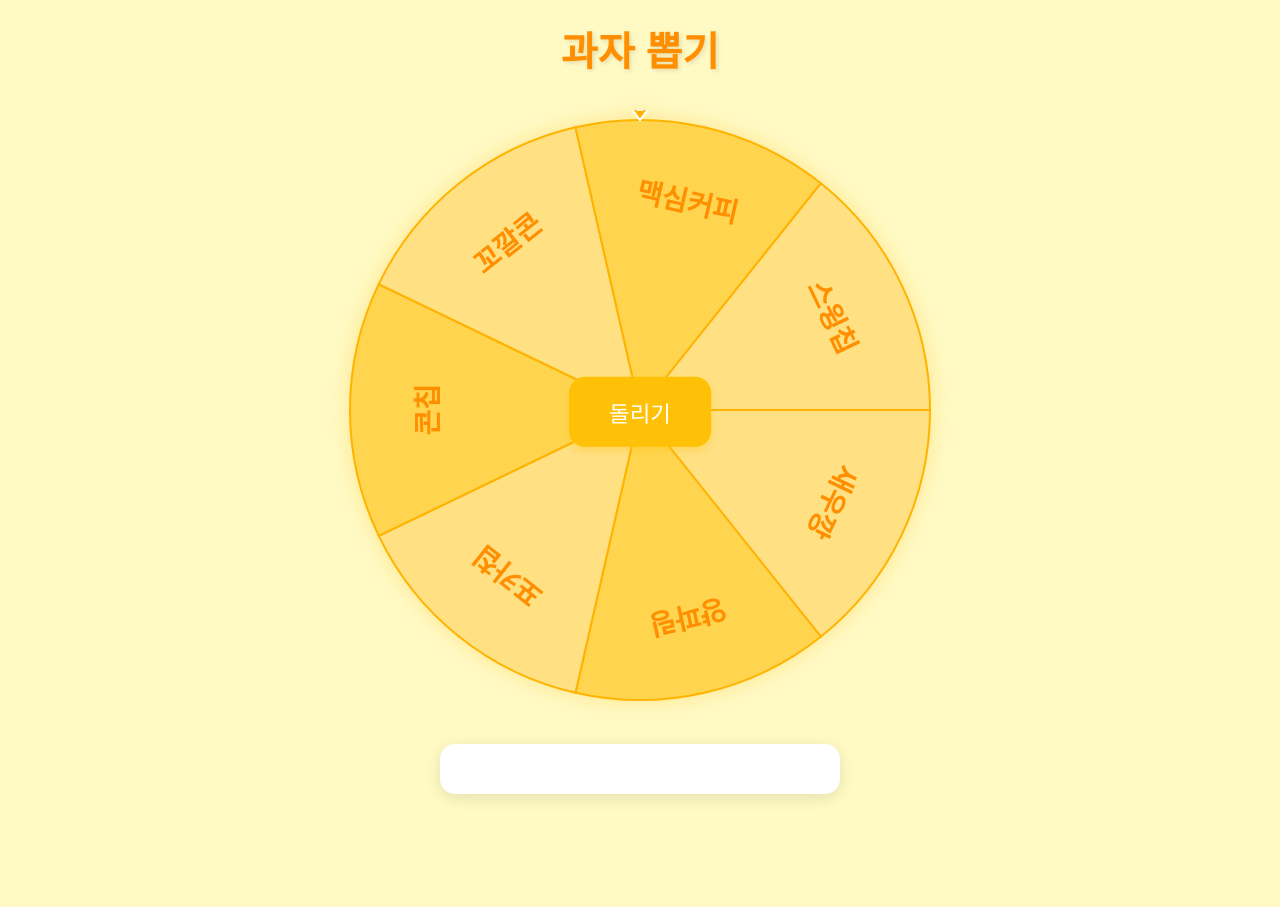
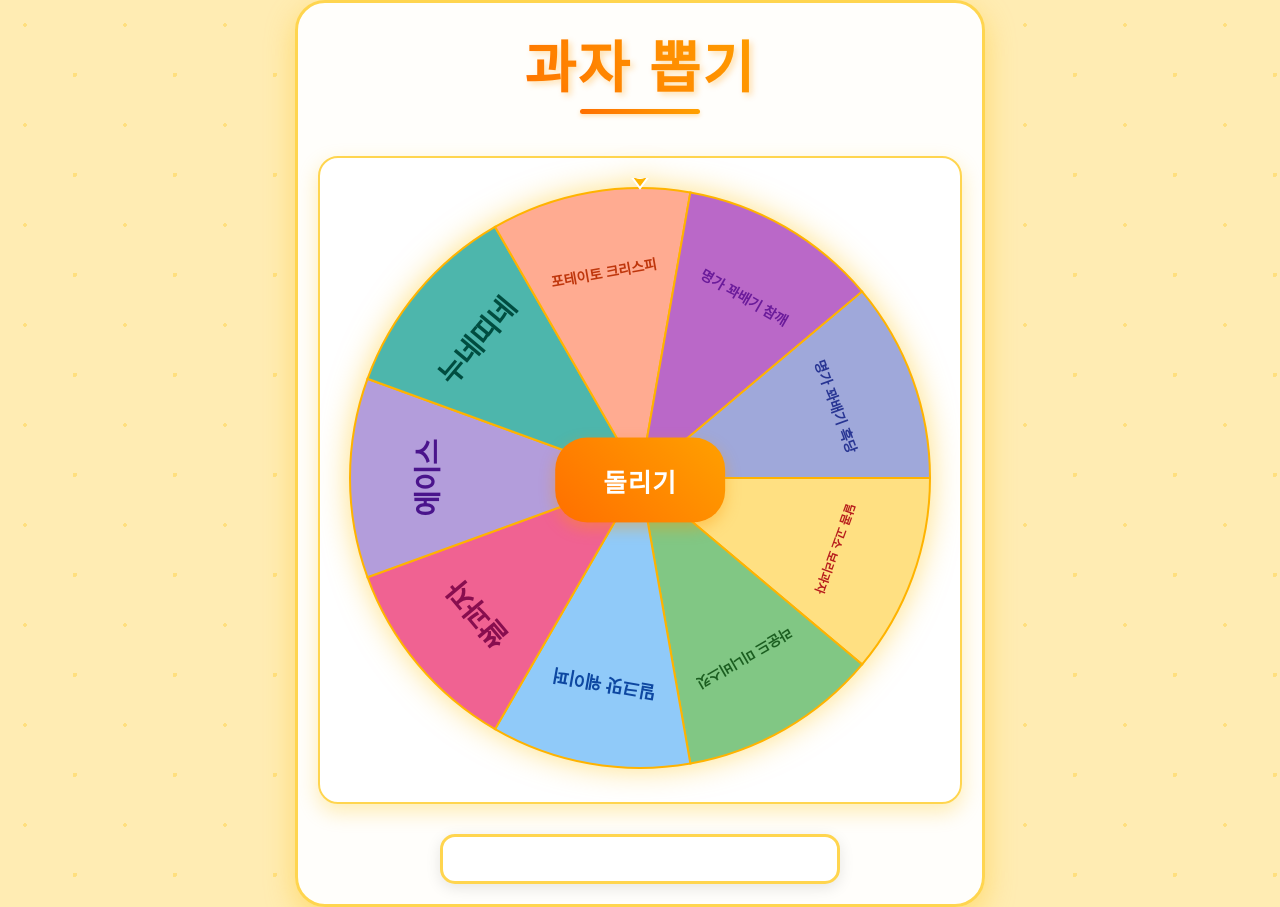
Before and after one commit to KevinKimYw/PickSnack, a plain HTML site: page index.html in a window 1280 px wide. Before the commit the page ends 814 px from the top, so only its background shows below. Drawn offline with Linux system fonts and the light colour scheme.

Commit message:
디자인 스타일 변경

```diff
--- a/script.js
+++ b/script.js
@@ -1,13 +1,27 @@
 // 과자 데이터
 const snacks = [
-    { name: '새우깡' },
-    { name: '양파링' },
-    { name: '포카칩' },
-    { name: '콘칩' },
-    { name: '꼬깔콘' },
-    { name: '맥심커피' },
-    { name: '스윙칩' },
+    { name: '달콤 고소 보리과자' },
+    { name: '라운드 미니비스킷' },
+    { name: '밀크맛 웨이퍼' },
+    { name: '쌀과자' },
+    { name: '에이스' },
+    { name: '누네띠네' },
+    { name: '포테이토 크리스피' },
+    { name: '명가 꽈배기 참깨' },
+    { name: '명가 꽈배기 흑당' },
+];
 
+// 색상 배열 추가
+const colors = [
+    { bg: ['#FFE082', '#FFD54F'], text: '#B71C1C' }, // 노란색 계열
+    { bg: ['#A5D6A7', '#81C784'], text: '#1B5E20' }, // 초록색 계열
+    { bg: ['#90CAF9', '#64B5F6'], text: '#0D47A1' }, // 파란색 계열
+    { bg: ['#F48FB1', '#F06292'], text: '#880E4F' }, // 분홍색 계열
+    { bg: ['#B39DDB', '#9575CD'], text: '#4A148C' }, // 보라색 계열
+    { bg: ['#80CBC4', '#4DB6AC'], text: '#004D40' }, // 청록색 계열
+    { bg: ['#FFAB91', '#FF8A65'], text: '#BF360C' }, // 주황색 계열
+    { bg: ['#CE93D8', '#BA68C8'], text: '#6A1B9A' }, // 연보라색 계열
+    { bg: ['#9FA8DA', '#7986CB'], text: '#283593' }  // 연파란색 계열
 ];
 
 // 캔버스 설정
@@ -34,7 +48,11 @@
     ctx.moveTo(0, 0);
     ctx.arc(0, 0, radius, -sliceAngle / 2, sliceAngle / 2);
     ctx.closePath();
-    ctx.fillStyle = index % 2 === 0 ? '#FFE082' : '#FFD54F';
+
+    // 현재 색상 세트 가져오기
+    const currentColors = colors[index % colors.length];
+    ctx.fillStyle = index % 2 === 0 ? currentColors.bg[0] : currentColors.bg[1];
+
     ctx.fill();
     ctx.strokeStyle = '#FFB300';
     ctx.lineWidth = 2;
@@ -43,8 +61,20 @@
     // 텍스트 그리기
     const textRadius = radius * 0.7;
     ctx.rotate(Math.PI / 2);
-    ctx.fillStyle = '#FF8F00';
-    ctx.font = 'bold 28px Arial';
+    ctx.fillStyle = currentColors.text;
+
+    // 텍스트 크기 자동 조절
+    const margin = 20; // 양옆 여백
+    const maxWidth = (radius * Math.sin(sliceAngle / 2) * 1.5) - (margin * 2); // 섹터의 너비에 맞춤 (여백 제외)
+    let fontSize = 28; // 초기 폰트 크기
+    ctx.font = `bold ${fontSize}px Arial`;
+
+    // 텍스트 크기 조절
+    while (ctx.measureText(snacks[index].name).width > maxWidth && fontSize > 12) {
+        fontSize -= 2;
+        ctx.font = `bold ${fontSize}px Arial`;
+    }
+
     ctx.textAlign = 'center';
     ctx.fillText(snacks[index].name, 0, -textRadius);
 
@@ -118,10 +148,7 @@
     if (!resultDiv || !selectedSnack) return;
 
     resultDiv.innerHTML = `
-        <div class="result-content">
-            <span class="result-label">선택된 과자</span>
-            <span class="result-name">${selectedSnack.name}</span>
-        </div>
+        <span class="result-name">${selectedSnack.name}</span>
     `;
 }
 
@@ -139,13 +166,18 @@
     const spinDuration = 5000;
     const startTime = performance.now();
 
+    // 색상 배열 섞기
+    for (let i = colors.length - 1; i > 0; i--) {
+        const j = Math.floor(Math.random() * (i + 1));
+        [colors[i], colors[j]] = [colors[j], colors[i]];
+    }
+
     function animate(currentTime) {
         const elapsed = currentTime - startTime;
         const progress = Math.min(elapsed / spinDuration, 1);
         const easeOut = (t) => 1 - Math.pow(1 - t, 3);
         const currentProgress = easeOut(progress);
 
-        // currentRotation: 라디안 단위
         currentRotation = (spinAngle * currentProgress * Math.PI) / 180;
         drawWheel();
 
@@ -156,10 +188,6 @@
             const adjusted_deg = (360 - total_degrees + 270) % 360;  // 6시 방향 기준 보정
             const sector_angle = 360 / snacks.length;
             const selected_index = Math.floor(adjusted_deg / sector_angle);
-
-            console.log('Total Degrees:', total_degrees);
-            console.log('Adjusted Degrees (12시 기준):', adjusted_deg);
-            console.log('Selected Index:', selected_index);
 
             if (selected_index >= 0 && selected_index < snacks.length) {
                 const selectedSnack = snacks[selected_index];
@@ -174,7 +202,6 @@
     requestAnimationFrame(animate);
 }
 
-
 // 초기화
 drawWheel();
 document.getElementById('spin-btn').addEventListener('click', spinWheel);
--- a/styles.css
+++ b/styles.css
@@ -6,7 +6,11 @@
 
 body {
     font-family: 'Arial', sans-serif;
-    background-color: #FFF9C4;
+    background-color: #FFECB3;
+    background-image:
+        radial-gradient(circle at 25px 25px, rgba(255, 193, 7, 0.3) 2%, transparent 0%),
+        radial-gradient(circle at 75px 75px, rgba(255, 193, 7, 0.3) 2%, transparent 0%);
+    background-size: 100px 100px;
     min-height: 100vh;
     display: flex;
     justify-content: center;
@@ -18,24 +22,59 @@
     margin: 0 auto;
     padding: 20px;
     text-align: center;
+    background: rgba(255, 255, 255, 0.95);
+    border-radius: 30px;
+    box-shadow: 0 10px 30px rgba(255, 193, 7, 0.4);
+    backdrop-filter: blur(5px);
+    border: 3px solid #FFD54F;
 }
 
 h1 {
-    color: #FF8F00;
+    color: #FF6F00;
     margin-bottom: 2rem;
-    font-size: 2.5rem;
-    text-shadow: 2px 2px 4px rgba(0, 0, 0, 0.1);
+    font-size: 3.5rem;
+    text-shadow: 3px 3px 6px rgba(255, 152, 0, 0.3);
+    font-weight: 800;
+    letter-spacing: 2px;
+    position: relative;
+    display: inline-block;
+    background: linear-gradient(45deg, #FF6F00, #FFA000);
+    -webkit-background-clip: text;
+    -webkit-text-fill-color: transparent;
+}
+
+h1::after {
+    content: '';
+    position: absolute;
+    bottom: -10px;
+    left: 50%;
+    transform: translateX(-50%);
+    width: 120px;
+    height: 5px;
+    background: linear-gradient(90deg, #FF6F00, #FFA000);
+    border-radius: 3px;
+    box-shadow: 0 2px 4px rgba(255, 152, 0, 0.3);
 }
 
 .wheel-container {
     margin: 20px 0;
     position: relative;
+    padding: 20px;
+    background: rgba(255, 255, 255, 0.9);
+    border-radius: 20px;
+    box-shadow: 0 8px 20px rgba(255, 193, 7, 0.3);
+    border: 2px solid #FFD54F;
 }
 
 #wheel {
     max-width: 100%;
     height: auto;
-    filter: drop-shadow(0 0 10px rgba(255, 193, 7, 0.3));
+    filter: drop-shadow(0 0 15px rgba(255, 193, 7, 0.5));
+    transition: transform 0.3s ease;
+}
+
+#wheel:hover {
+    transform: scale(1.02);
 }
 
 #spin-btn {
@@ -43,26 +82,28 @@
     top: 50%;
     left: 50%;
     transform: translate(-50%, -50%);
-    padding: 1.2rem 2.5rem;
-    font-size: 1.4rem;
-    background-color: #FFC107;
+    padding: 1.5rem 3rem;
+    font-size: 1.6rem;
+    background: linear-gradient(45deg, #FF6F00, #FFA000);
     color: #FFF;
     border: none;
-    border-radius: 1rem;
+    border-radius: 2rem;
     cursor: pointer;
     transition: all 0.3s;
-    box-shadow: 0 4px 6px rgba(255, 193, 7, 0.3);
+    box-shadow: 0 6px 15px rgba(255, 152, 0, 0.4);
     z-index: 1;
+    font-weight: bold;
+    letter-spacing: 1px;
 }
 
 #spin-btn:hover {
-    background-color: #FFB300;
+    background: linear-gradient(45deg, #FFA000, #FF6F00);
     transform: translate(-50%, -50%) scale(1.05);
-    box-shadow: 0 6px 8px rgba(255, 193, 7, 0.4);
+    box-shadow: 0 8px 20px rgba(255, 152, 0, 0.5);
 }
 
 #spin-btn:disabled {
-    background-color: #FFE082;
+    background: linear-gradient(45deg, #FFD54F, #FFC107);
     cursor: not-allowed;
     transform: translate(-50%, -50%);
     box-shadow: none;
@@ -83,32 +124,47 @@
 }
 
 .result-container {
-    background: #fff;
-    padding: 20px;
-    border-radius: 15px;
-    box-shadow: 0 4px 15px rgba(0, 0, 0, 0.1);
+    background: rgba(255, 255, 255, 0.95);
+    padding: 25px;
+    border-radius: 20px;
+    box-shadow: 0 8px 25px rgba(255, 152, 0, 0.3);
     width: 100%;
     max-width: 400px;
     margin: 0 auto;
+    transform: translateY(0);
+    transition: transform 0.3s ease;
+    border: 3px solid #FFD54F;
+}
+
+.result-container:hover {
+    transform: translateY(-5px);
+    box-shadow: 0 12px 30px rgba(255, 152, 0, 0.4);
 }
 
 .result-content {
     display: flex;
     flex-direction: column;
     align-items: center;
-    gap: 15px;
+    gap: 20px;
 }
 
 .result-label {
-    font-size: 18px;
-    color: #666;
-    font-weight: normal;
+    font-size: 20px;
+    color: #FF6F00;
+    font-weight: bold;
+    text-transform: uppercase;
+    letter-spacing: 2px;
+    text-shadow: 1px 1px 2px rgba(255, 152, 0, 0.2);
 }
 
 .result-name {
-    font-size: 32px;
-    color: #FFB300;
+    font-size: 24px;
+    text-shadow: 2px 2px 4px rgba(0, 0, 0, 0.1);
+    padding: 10px 20px;
     font-weight: bold;
+    background: linear-gradient(45deg, #FF6F00, #FFA000);
+    -webkit-background-clip: text;
+    -webkit-text-fill-color: transparent;
 }
 
 .result-price {
```
